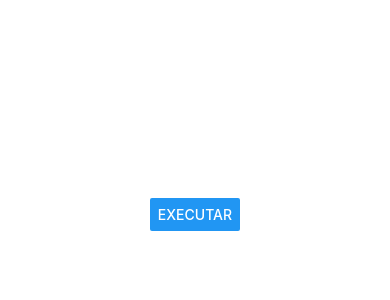
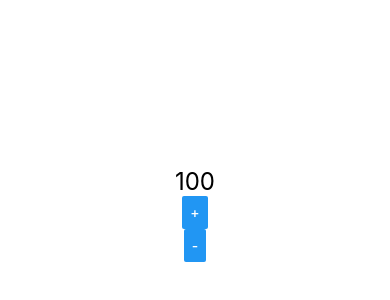
Before and after one commit to emilioeiji/reactNativeExercicios, a React Native app: screen / in a window 390 px wide. Shown: the part 208-508 px from the top of the page. Built offline with nearby package versions, Linux system fonts and the light colour scheme.

Commit message:
#30 Botão que incrementa um número.

```diff
--- a/src/App.js
+++ b/src/App.js
@@ -7,13 +7,16 @@
 // import Login from './components/Login'
 // import Aleatorio from './components/Aleatorio'
 // import Titulo from './components/Titulo'
-import Botao from './components/Botao'
+// import Botao from './components/Botao'
+import Contador from './components/Contador'
 
 
 export default () => (
     <View style={style.App}>
+        <Contador inicial={100} />
+        {/*
         <Botao />
-        {/* <Aleatorio min={1} max={60}/>
+        <Aleatorio min={1} max={60}/>
         <Titulo principal='Cadastro'
                 secundario='Tela de cadastro'/>
         <Login />
--- /dev/null
+++ b/src/components/Contador.js
@@ -0,0 +1,19 @@
+import React, { useState } from 'react'
+import { Text, Button } from 'react-native'
+import Estilo from './estilo'
+
+export default ({ inicial = 0, passo = 1 }) => {
+    // let numero = props.inicial
+    const [numero, setNumero] = useState(inicial)
+
+    const inc = () => setNumero(numero + passo)
+    const dec = () => setNumero(numero - passo)
+
+    return (
+        <>
+            <Text style={Estilo.txtG}>{numero}</Text>
+            <Button title='+' onPress={inc} />
+            <Button title='-' onPress={dec} />
+        </>
+    )
+}
```
